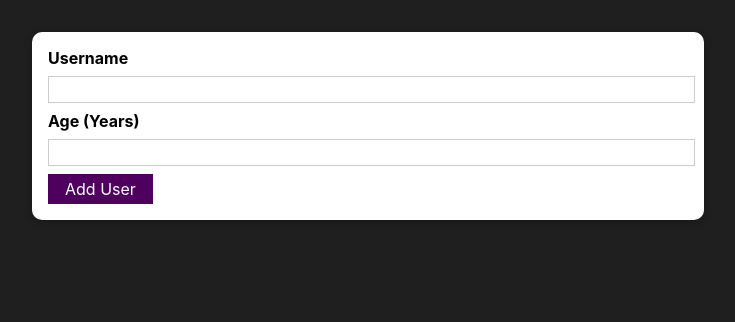
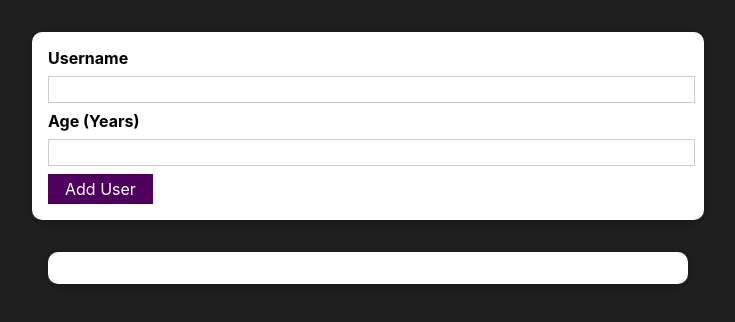
Before and after one commit to phj6114/08-practice-project, a React (Create React App) app: page / in a window 1280 px wide. Shown: the top 322 px of the page, without its empty margins (272-1007 px from the left). Built offline with nearby package versions, Linux system fonts and the light colour scheme.

Commit message:
104. 사용자 목록 컴포넌트 추가하기

```diff
--- a/package.json
+++ b/package.json
@@ -7,6 +7,7 @@
     "@testing-library/react": "^13.0.0",
     "@testing-library/user-event": "^13.2.1",
     "eslint": "^8.27.0",
+    "eslint-config-react-app": "^7.0.1",
     "prettier": "^2.7.1",
     "react": "^18.2.0",
     "react-dom": "^18.2.0",
--- a/src/App.js
+++ b/src/App.js
@@ -1,11 +1,13 @@
 import React from "react";
 
 import AddUser from "./components/Users/AddUser";
+import UsersList from "./components/Users/UsersList";
 
 function App() {
   return (
     <div>
       <AddUser />
+      <UsersList users={[]} />
     </div>
   );
 }
--- a/src/components/UI/Button.js
+++ b/src/components/UI/Button.js
@@ -9,7 +9,7 @@
       type={props.type || "button"}
       onClick={props.onClick}
     >
-      {props.children}{" "}
+      {props.children}
       {/*버튼 태그의 컨텐츠(Add User)를 가져오고 싶을 때 사용 */}
     </button>
   );
--- a/src/components/Users/AddUser.js
+++ b/src/components/Users/AddUser.js
@@ -1,4 +1,4 @@
-import React from "react";
+import React, { useState } from "react";
 import Card from "../UI/Card";
 import Button from "../UI/Button";
 import classes from "./AddUser.module.css";
@@ -6,6 +6,26 @@
 const AddUser = (props) => {
   const addUserHandler = (event) => {
     event.preventDefault();
+    if (enteredUsername.trim().length === 0 || enteredAge.trim().length === 0) {
+      return;
+    }
+    if (+enteredAge < 1) {
+      return;
+    }
+    console.log(enteredUsername, enteredAge);
+    setEnteredUsername("");
+    setEnteredAge("");
+  };
+
+  const [enteredUsername, setEnteredUsername] = useState("");
+  const [enteredAge, setEnteredAge] = useState("");
+
+  const usernameChangeHandler = (event) => {
+    setEnteredUsername(event.target.value);
+  };
+
+  const ageChangeHandler = (event) => {
+    setEnteredAge(event.target.value);
   };
 
   /*Card는 <form> <input>처럼 내장된 html 컴포넌트가 아닌 사용자 정의 컴포넌트다.
@@ -15,9 +35,19 @@
     <Card className={classes.input}>
       <form onSubmit={addUserHandler}>
         <label htmlFor="username">Username</label>
-        <input id="username" type="text" />
+        <input
+          id="username"
+          type="text"
+          value={enteredUsername}
+          onChange={usernameChangeHandler}
+        />
         <label htmlFor="age">Age (Years)</label>
-        <input id="age" type="text" />
+        <input
+          id="age"
+          type="number"
+          value={enteredAge}
+          onChange={ageChangeHandler}
+        />
         <Button type="submit">Add User</Button>
         {/*버튼 컴포넌트로 "Add User"라는 프로퍼티를 전송할 수 있음*/}
       </form>
--- /dev/null
+++ b/src/components/Users/UsersList.js
@@ -0,0 +1,19 @@
+import React from "react";
+import Card from "../UI/Card";
+import classes from "./UsersList.module.css";
+
+const UsersList = (props) => {
+  return (
+    <Card className={classes.users}>
+      <ul>
+        {props.users.map((user) => (
+          <li>
+            {user.name} ({user.age}) years old
+          </li>
+        ))}
+      </ul>
+    </Card>
+  );
+};
+
+export default UsersList;
--- /dev/null
+++ b/src/components/Users/UsersList.module.css
@@ -0,0 +1,16 @@
+.users {
+    margin: 2rem auto;
+    width: 90%;
+    max-width: 40rem;
+}
+
+.users ul {
+    list-style: none;
+    padding: 1rem;
+}
+
+.users li {
+    border: 1px solid #ccc;
+    margin: 0.5rem 0;
+    padding: 0.5rem;
+}
```
Also changed, not shown: 2 other files (tests, documents, lock files or other folders).
